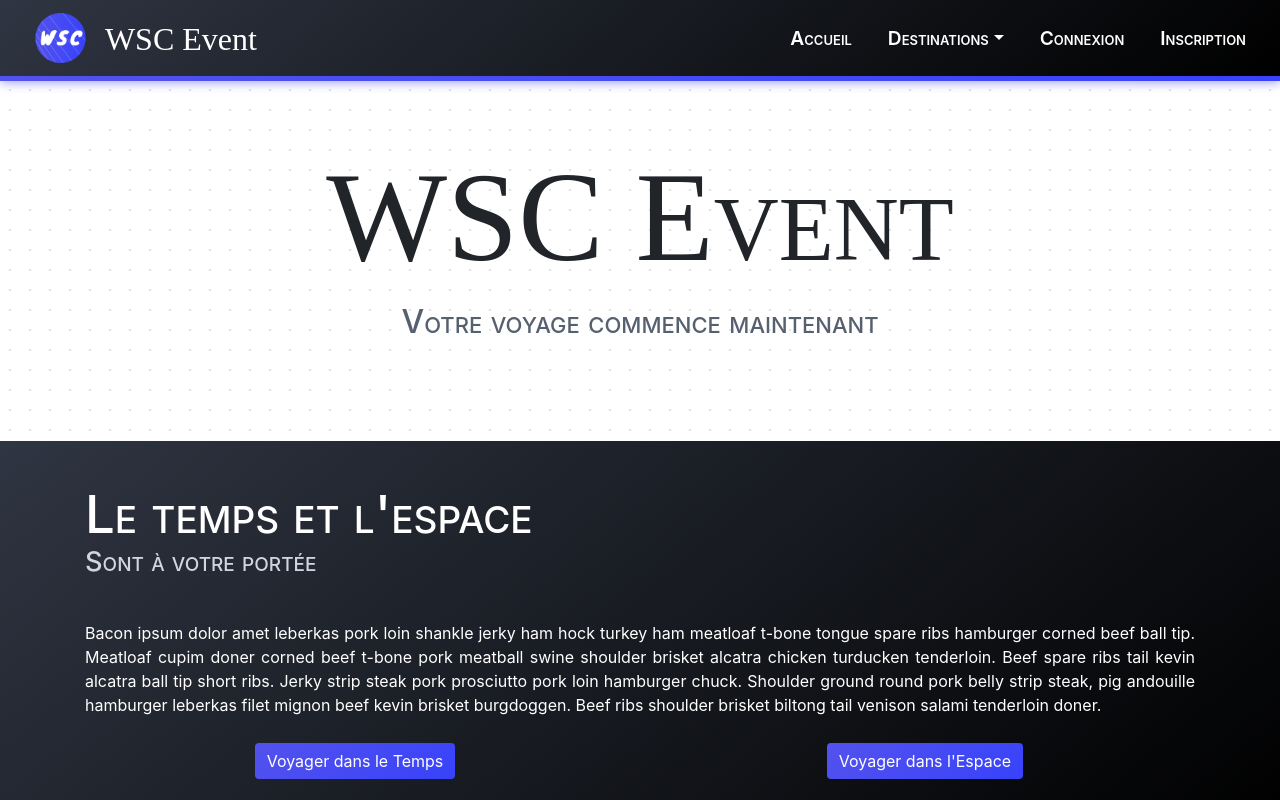
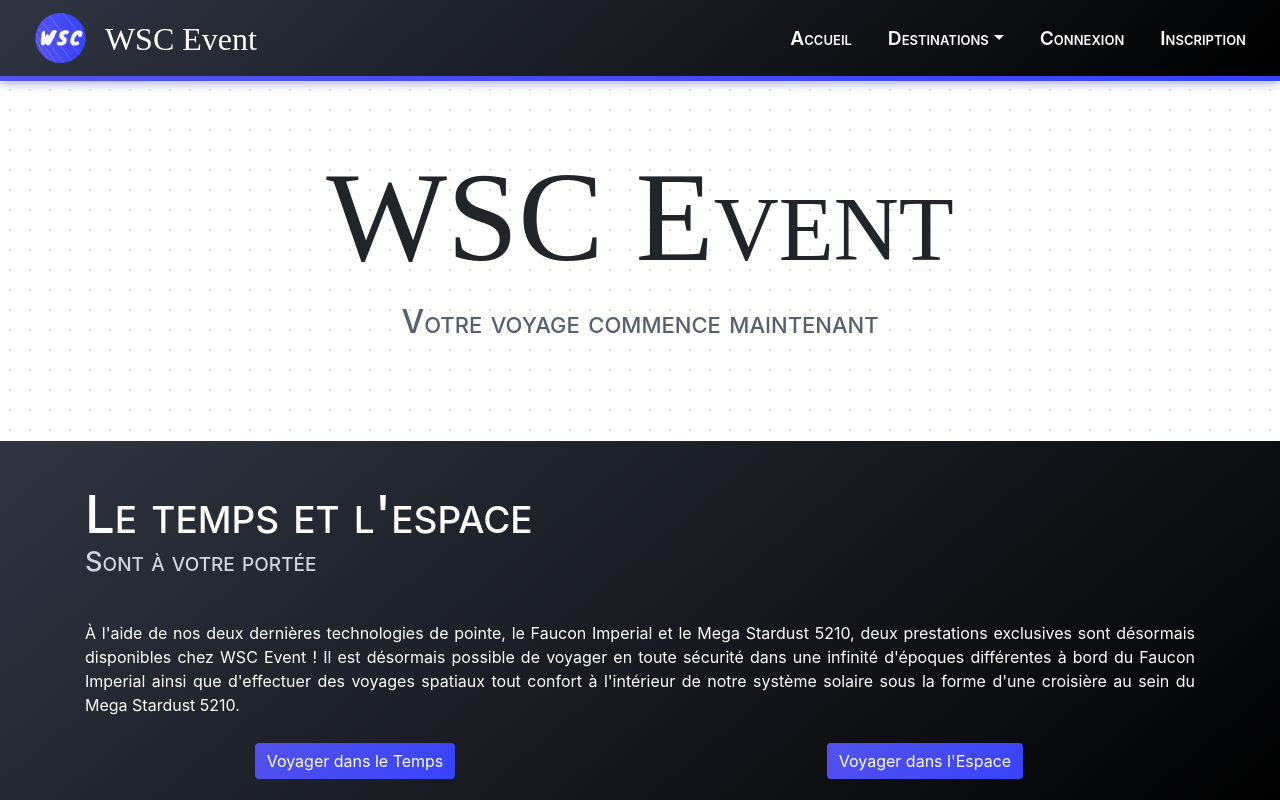
Before and after one commit to SkydeFR/TMP, a React (Create React App) app: page /~temoins/ in a window 1280 px wide. Shown: the top 800 px of the page. Built offline with nearby package versions, Linux system fonts and the light colour scheme; a web font is replaced by a local one; what axios-cache-adapter would draw is missing.

Commit message:
Modification description Faucon Imperial

```diff
--- a/src/Components/Home/Home.js
+++ b/src/Components/Home/Home.js
@@ -15,7 +15,7 @@ class Home extends Component {
                 <h2>Le temps et l'espace</h2>
                 <h3>Sont à votre portée</h3>
                 <p>
-                  Bacon ipsum dolor amet leberkas pork loin shankle jerky ham hock turkey ham meatloaf t-bone tongue spare ribs hamburger corned beef ball tip. Meatloaf cupim doner corned beef t-bone pork meatball swine shoulder brisket alcatra chicken turducken tenderloin. Beef spare ribs tail kevin alcatra ball tip short ribs. Jerky strip steak pork prosciutto pork loin hamburger chuck. Shoulder ground round pork belly strip steak, pig andouille hamburger leberkas filet mignon beef kevin brisket burgdoggen. Beef ribs shoulder brisket biltong tail venison salami tenderloin doner.
+                  À l'aide de nos deux dernières technologies de pointe, le Faucon Imperial et le Mega Stardust 5210, deux prestations exclusives sont désormais disponibles chez WSC Event ! Il est désormais possible de voyager en toute sécurité dans une infinité d'époques différentes à bord du Faucon Imperial ainsi que d'effectuer des voyages spatiaux tout confort à l'intérieur de notre système solaire sous la forme d'une croisière au sein du Mega Stardust 5210.
                 </p>
               </Col>
             </Row>
```
